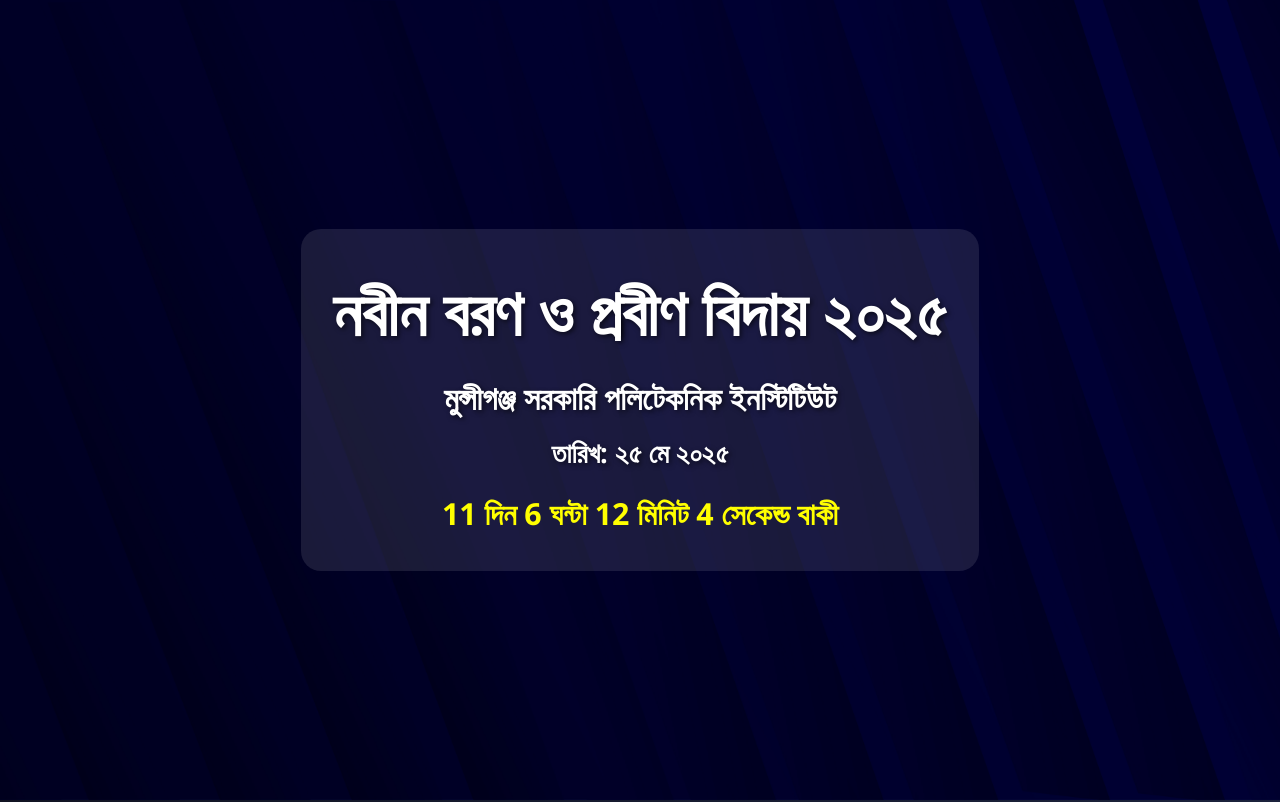
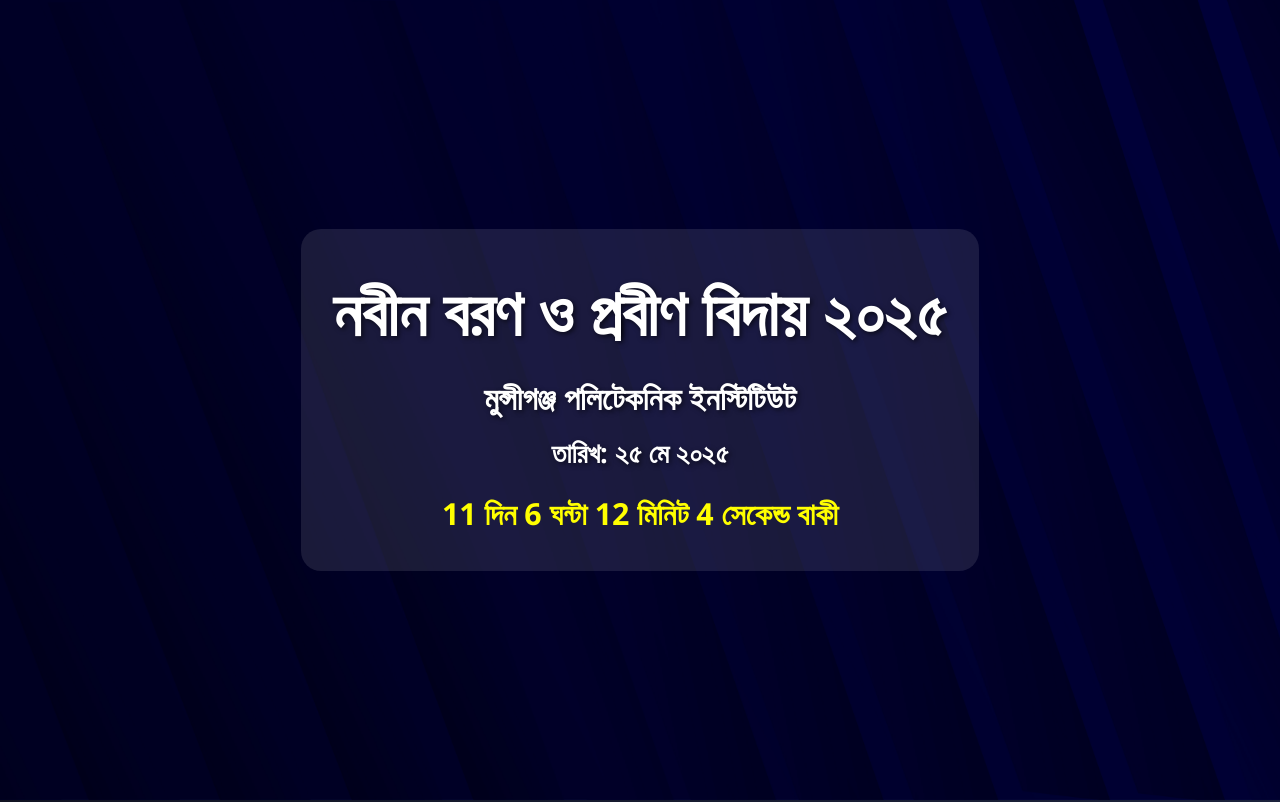
Before and after one commit to hamidur0x/Nobin_Boron_Probin_Bidai_2025, a plain HTML site: page index.html in a window 1280 px wide. Shown: the top 802 px of the page. Drawn offline with Linux system fonts and the light colour scheme.

Commit message:
campus name change

```diff
--- a/index.html
+++ b/index.html
@@ -13,7 +13,7 @@
   <header class="main-photo">
     <div class="overlay">
       <h1>নবীন বরণ ও প্রবীণ বিদায় ২০২৫</h1>
-      <h2>মুন্সীগঞ্জ সরকারি পলিটেকনিক ইনস্টিটিউট</h2>
+      <h2>মুন্সীগঞ্জ পলিটেকনিক ইনস্টিটিউট</h2>
       <h3>তারিখ: ২৫ মে ২০২৫</h3>
       <div id="countdown"></div>
     </div>
```
